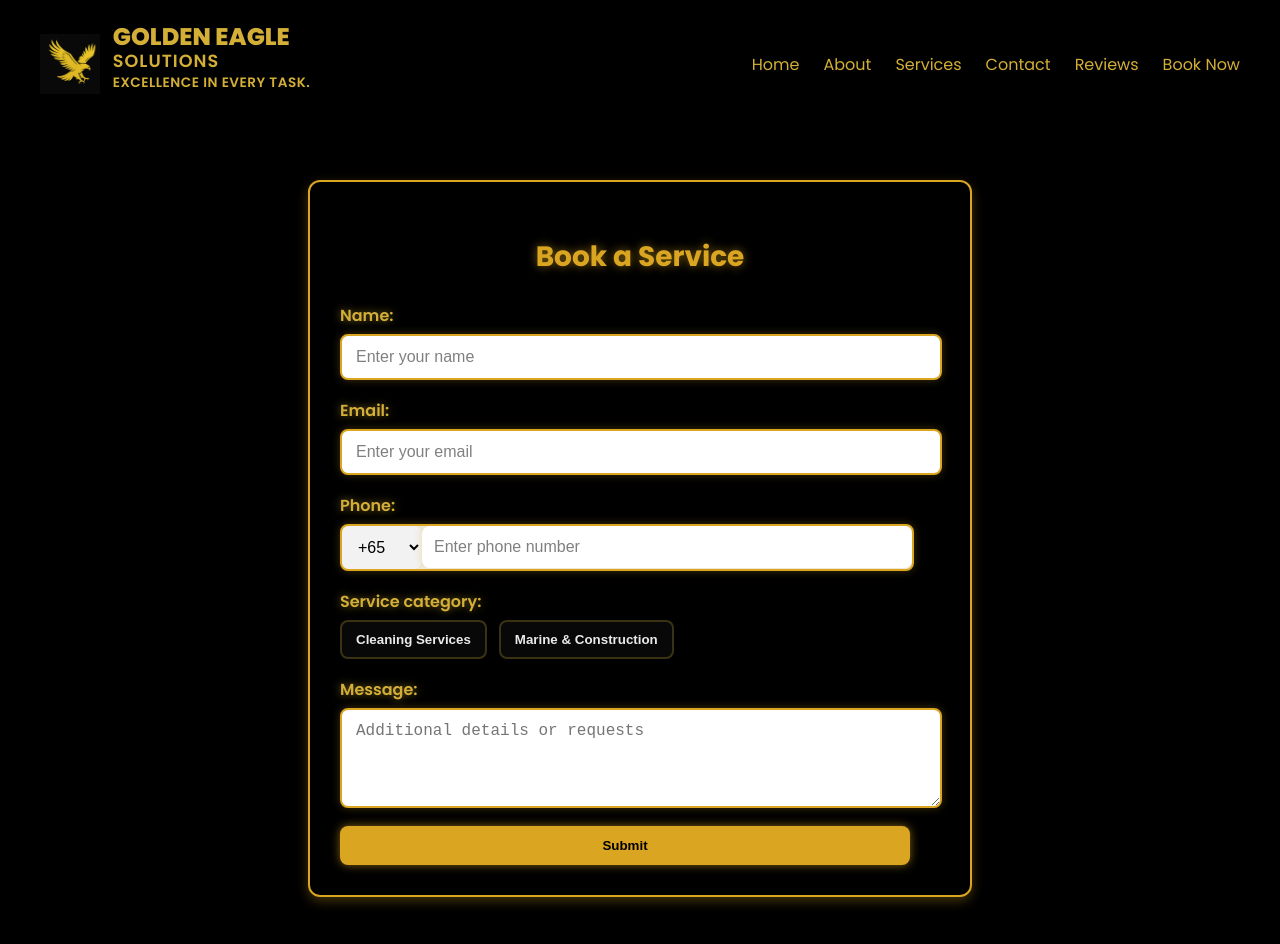
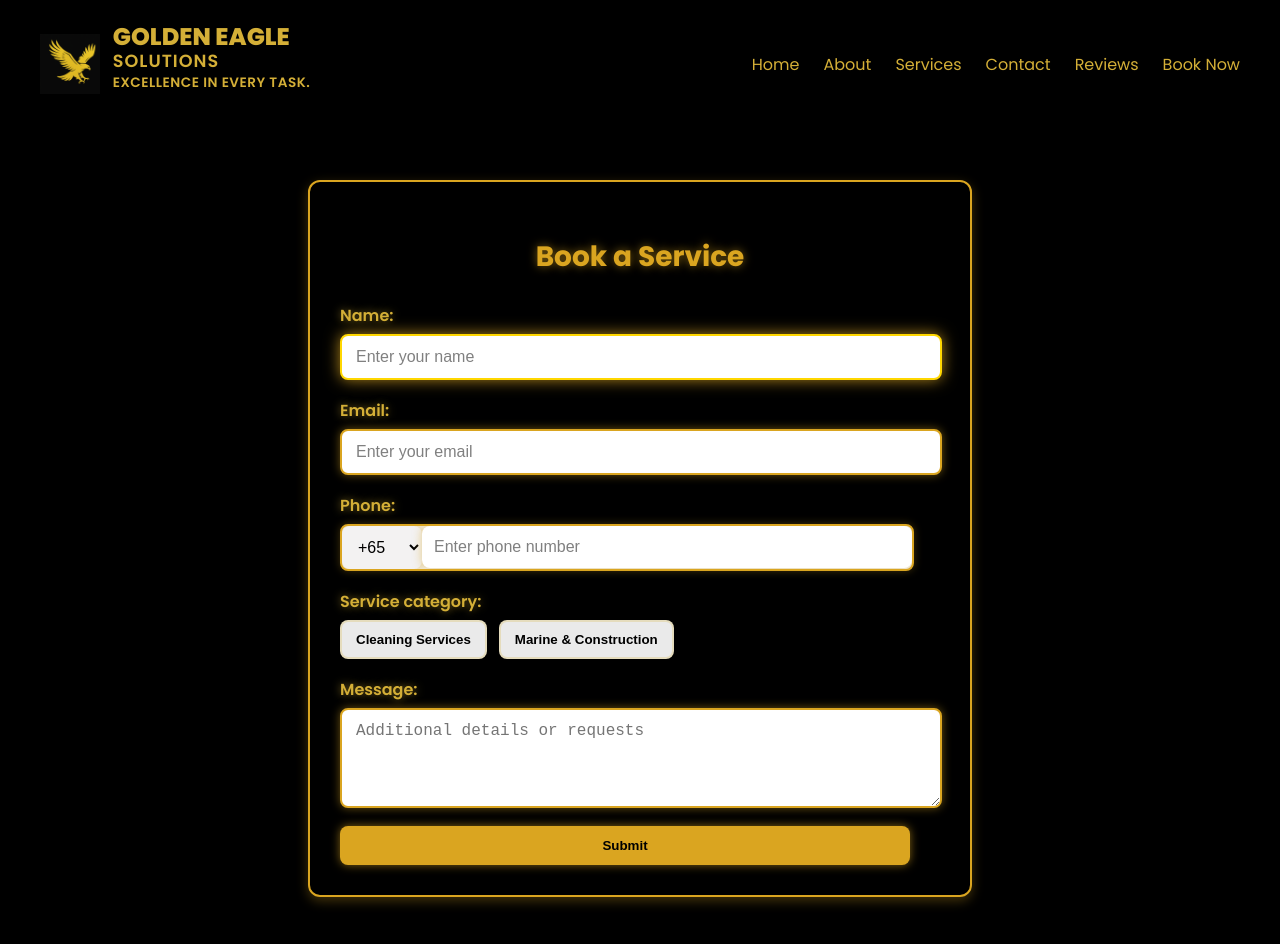
Before and after one commit to Ksharini780/Golden-Eagle, a React (Vite) app in the folder frontend/: page /book in a window 1280 px wide. In both pictures the pointer is over the input "Enter your name". Shown: the top 944 px of the page. Built offline with nearby package versions, Linux system fonts and the light colour scheme.

Commit message:
color changes at booknow

```diff
--- a/frontend/src/pages/BookNow.css
+++ b/frontend/src/pages/BookNow.css
@@ -50,21 +50,21 @@
   font-size: 16px;
   color: black;
   background-color: #fff;
-  box-shadow: 0 0 8px rgba(218, 165, 32, 0.3);
+  box-shadow: 0 0 10px rgba(218, 165, 32, 0.5);
   transition: all 0.3s ease;
 }
 
-/* placeholder color for inputs */
+
 .booknow-form input::placeholder {
   color: grey;
 }
 
-/* select placeholder color until valid selection */
+
 .booknow-form select {
   color: grey;
 }
 
-/* focus glow */
+
 .booknow-form input:focus,
 .booknow-form textarea:focus,
 .booknow-form select:focus,
@@ -73,7 +73,7 @@
   border-color: gold;
 }
 
-/* phone combined inline element */
+
 .phone-wrapper {
   display: flex;
   align-items: center;
@@ -105,7 +105,7 @@
   color: black;
 }
 
-/* Top-level toggle buttons row */
+
 .top-toggle-row {
   display: flex;
   gap: 12px;
@@ -115,8 +115,8 @@
   padding: 10px 14px;
   border-radius: 8px;
   border: 2px solid rgba(212, 175, 55, 0.25);
-  background: rgba(255, 255, 255, 0.03);
-  color: #eaeaea;
+  background:#eaeaea ;
+  color: black;
   cursor: pointer;
   font-weight: 600;
   transition: all 0.2s ease;
@@ -132,7 +132,7 @@
   box-shadow: 0 0 10px rgba(218, 165, 32, 0.6);
 }
 
-/* submit button */
+
 .book-btn {
   background-color: goldenrod;
   color: #000;
@@ -145,6 +145,15 @@
   box-shadow: 0 0 10px rgba(218, 165, 32, 0.6);
 }
 
+.booknow-form input:hover,
+.booknow-form textarea:hover,
+.booknow-form select:hover,
+.booknow-form .phone-wrapper:hover {
+  border-color: gold;
+  box-shadow: 0 0 15px rgba(218, 165, 32, 0.8);
+  transition: all 0.3s ease;
+}
+
 .book-btn:hover { transform: translateY(-2px); background-color: #e2b616; }
 
 
```
